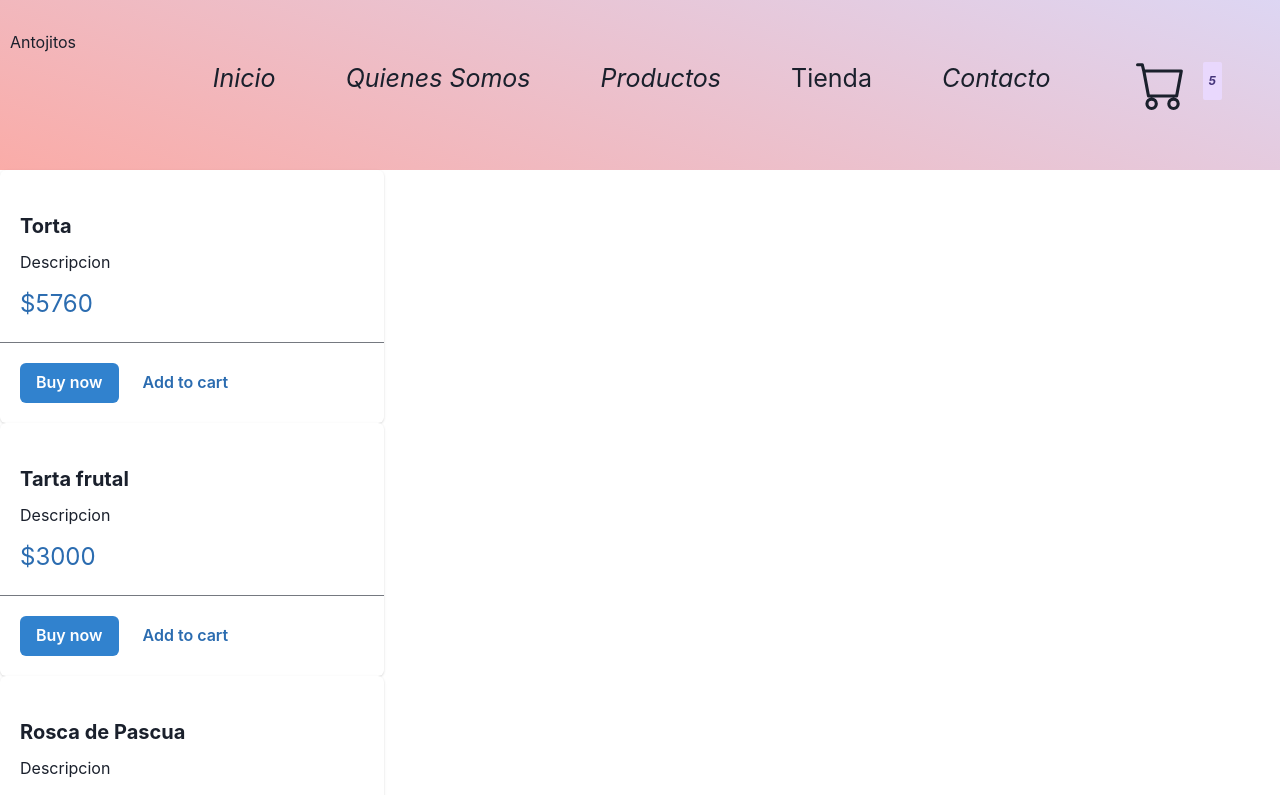
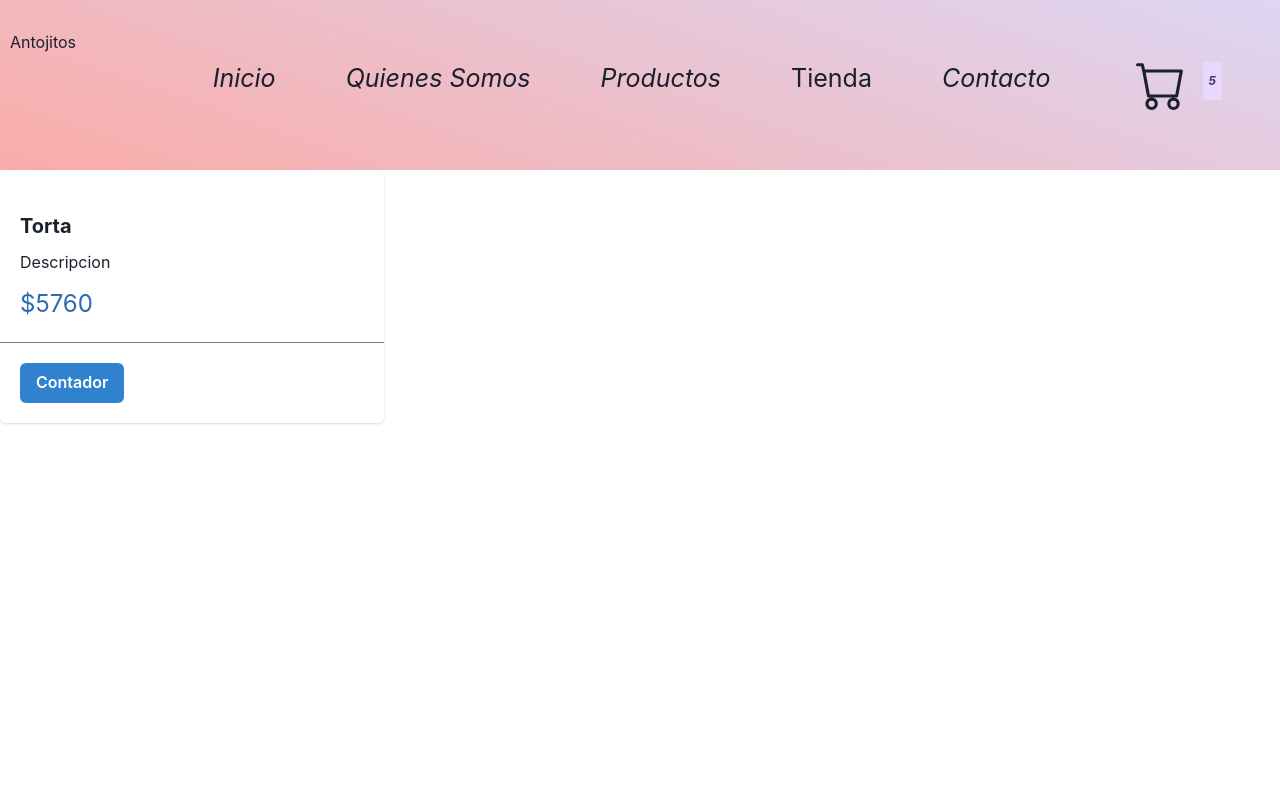
Before and after one commit to CaroAncina/PreEntrega1---Ancina-Carolina, a React (Vite) app: page /product/01 in a window 1280 px wide. Shown: the top 795 px of the page. Built offline with nearby package versions, Linux system fonts and the light colour scheme.

Commit message:
organizacion rutas

```diff
--- a/package.json
+++ b/package.json
@@ -15,7 +15,8 @@
     "@emotion/styled": "^11.11.0",
     "framer-motion": "^10.16.4",
     "react": "^18.2.0",
-    "react-dom": "^18.2.0"
+    "react-dom": "^18.2.0",
+    "react-router-dom": "^6.17.0"
   },
   "devDependencies": {
     "@types/react": "^18.2.15",
--- a/src/App.jsx
+++ b/src/App.jsx
@@ -3,18 +3,31 @@ import "../src/styles/main.css"
 import Navbar from './components/Navbar'
 import ItemListContainer from './components/ItemListContainer'
 import Item from './components/Item'
+import { BrowserRouter, Route, Routes } from 'react-router-dom'
+import Home from './components/Home'
+import Cart from './components/Cart'
+import ItemDetailContainer from './components/ItemDetailContainer'
 
 
 const App = () => {
   return (
     <div>
-      <Navbar />
-      <ItemListContainer />
+
+      <BrowserRouter>
+
+        <Navbar />
+
+        <Routes>
+
+          <Route exact path='/Home' element={<Home />} />
+          <Route exact path='/' element={<ItemListContainer />} />
+          <Route exact path='/Cart' element={<Cart />} />
+          <Route exact path='/product/:id' element={<ItemDetailContainer />} />
 
 
+        </Routes>
 
-
-
+      </BrowserRouter>
 
     </div>
   )
--- /dev/null
+++ b/src/components/Cart.jsx
@@ -0,0 +1,9 @@
+import React from 'react'
+
+const Cart = () => {
+  return (
+    <div>Cart</div>
+  )
+}
+
+export default Cart
--- /dev/null
+++ b/src/components/Home.jsx
@@ -0,0 +1,10 @@
+import React from 'react'
+
+const Home = () => {
+  return (
+    <div>Home</div>
+
+  )
+}
+
+export default Home
--- a/src/components/Item.jsx
+++ b/src/components/Item.jsx
@@ -1,7 +1,8 @@
 import React from 'react'
 import { Card, CardBody, Stack, Heading, Text, Divider, CardFooter, ButtonGroup, Button } from '@chakra-ui/react'
+import { Link, NavLink } from 'react-router-dom'
 
-const Item = ({ name, description, price }) => {
+const Item = ({ name, id }) => {
 
     return (
         <div>
@@ -9,22 +10,17 @@ const Item = ({ name, description, price }) => {
                 <CardBody>
                     <Stack mt='6' spacing='3'>
                         <Heading size='md'>{name}</Heading>
-                        <Text>
-                            {description}
-                        </Text>
-                        <Text color='blue.600' fontSize='2xl'>
-                            ${price}
-                        </Text>
                     </Stack>
                 </CardBody>
                 <Divider />
                 <CardFooter>
                     <ButtonGroup spacing='2'>
                         <Button variant='solid' colorScheme='blue'>
-                            Buy now
-                        </Button>
-                        <Button variant='ghost' colorScheme='blue'>
-                            Add to cart
+
+                            <Link to={`/product/${id}`}>
+                                Ver detalle
+                            </Link>
+
                         </Button>
                     </ButtonGroup>
                 </CardFooter>
--- /dev/null
+++ b/src/components/ItemDetail.jsx
@@ -0,0 +1,38 @@
+import React from 'react'
+import { useParams } from 'react-router-dom'
+import { Card, CardBody, CardFooter, Text, Stack, Heading, Divider, ButtonGroup, Button } from '@chakra-ui/react'
+
+const ItemDetail = ({ productos }) => {
+
+    const { id } = useParams()
+
+    const filtrarproductos = productos.filter((producto) => producto.id == id)
+
+    return (
+        <>
+            {filtrarproductos.map((p) => (
+                <Card maxW='sm' key={p.id}>
+                    <CardBody>
+                        <Stack mt='6' spacing='3'>
+                            <Heading size='md'>{p.name}</Heading>
+                            <Text>{p.description}</Text>
+                            <Text color='blue.600' fontSize='2xl'>
+                                ${p.price}
+                            </Text>
+                        </Stack>
+                    </CardBody>
+                    <Divider />
+                    <CardFooter>
+                        <ButtonGroup spacing='2'>
+                            <Button variant='solid' colorScheme='blue'>
+                                Contador
+                            </Button>
+                        </ButtonGroup>
+                    </CardFooter>
+                </Card>
+            ))}
+        </>
+    );
+};
+
+export default ItemDetail
--- /dev/null
+++ b/src/components/ItemDetailContainer.jsx
@@ -0,0 +1,47 @@
+import React from 'react'
+import ItemDetail from './ItemDetail';
+
+const ItemDetailContainer = () => {
+
+ const productos = [
+    { id: "01", name: "Torta", description: "Descripcion", categoria: "Tortas", price: 5760 },
+    { id: "02", name: "Tarta frutal", description: "Descripcion", categoria: "Tartas", price: 3000 },
+    { id: "03", name: "Rosca de Pascua", description: "Descripcion", categoria: "Variedades", price: 1800 },
+    { id: "04", name: "Torta marquise", description: "Descripcion", categoria: "Tortas", price: 3250 },
+    { id: "05", name: "Cheesecake", description: "Descripcion", categoria: "Postres", price: 3500 },
+    { id: "06", name: "Lemon Pie", description: "Descripcion", categoria: "Tartas", price: 2000 },
+    { id: "07", name: "Pan dulce", description: "Descripcion", categoria: "Variedades", price: 1500 },
+    { id: "08", name: "Muffins", description: "Descripcion", categoria: "Variedades", price: 4500 },
+    { id: "09", name: "Budin marmolado", description: "Descripcion", categoria: "Variedades", price: 1250 },
+    { id: "10", name: "Cookies", description: "Descripcion", categoria: "Variedades", price: 3500 },
+  ]
+
+  const mostrarproductos = new Promise((resolve, reject) => {
+    if (productos.length > 0) {
+
+      setTimeout(() => {
+        resolve(productos)
+      }, 3000);
+    } else {
+      reject("No se encontraron productos")
+    }
+  })
+
+  mostrarproductos
+    .then((resultado) => {
+      console.log(resultado)
+    })
+    .catch((error) => {
+      console.log(error)
+    })
+
+
+  return (
+    <>
+      <ItemDetail productos={productos} />
+    </>
+
+  )
+}
+
+export default ItemDetailContainer
--- a/src/components/ItemList.jsx
+++ b/src/components/ItemList.jsx
@@ -11,6 +11,7 @@ const Itemlist = ({ productos }) => {
                 return (
                     <Item
                         key={p.id}
+                        id={p.id}
                         name={p.name}
                         description={p.description}
                         price={p.price}
--- a/src/components/Navbar.jsx
+++ b/src/components/Navbar.jsx
@@ -2,6 +2,7 @@ import React from 'react'
 import "../styles/navbar.css"
 import CartWidget from './CartWidget'
 import { Menu, MenuButton, MenuList, MenuItem, Flex, Box, Spacer } from '@chakra-ui/react'
+import { Link } from 'react-router-dom'
 
 const Navbar = () => {
     return (
@@ -9,13 +10,12 @@ const Navbar = () => {
         <Flex className='header'>
 
             <Box className="logo">
-                {/*brand (logo del ecommerce)*/}
+                <Link to={"/Home"}>
                     <h1>Antojitos</h1>
+                </Link>
             </Box>
 
-
             <Spacer />
-
             <div className='nav'>
                 <Box className="list">
                     <h1>Inicio</h1>
@@ -30,6 +30,8 @@ const Navbar = () => {
                 </Box>
                 <Spacer />
                 <Box className="list">
+
+                    <Link to={"/"}>
                         <Menu>
                             <MenuButton>
                                 Tienda
@@ -42,7 +44,9 @@ const Navbar = () => {
                                 <MenuItem>Variedades</MenuItem>
                             </MenuList>
                         </Menu>
+                    </Link>
                 </Box>
+
                 <Spacer />
                 <Box className="list">
                     <h1>Contacto</h1>
@@ -51,8 +55,9 @@ const Navbar = () => {
 
 
                 <Box className="list">
-                    {/*carrito*/}
+                    <Link to={"/Cart"}>
                         <CartWidget />
+                    </Link>
                 </Box>
             </div>
 
```
Also changed, not shown: 1 other file (tests, documents, lock files or other folders). Lines whose indentation alone changed are shown as unchanged.
